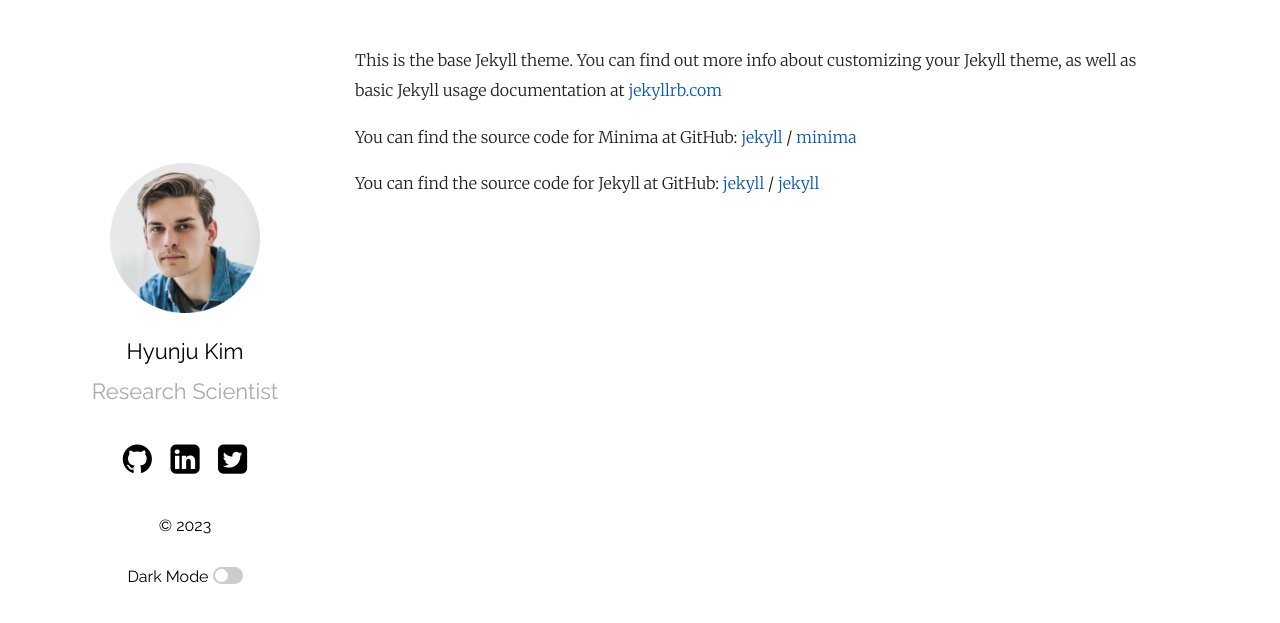
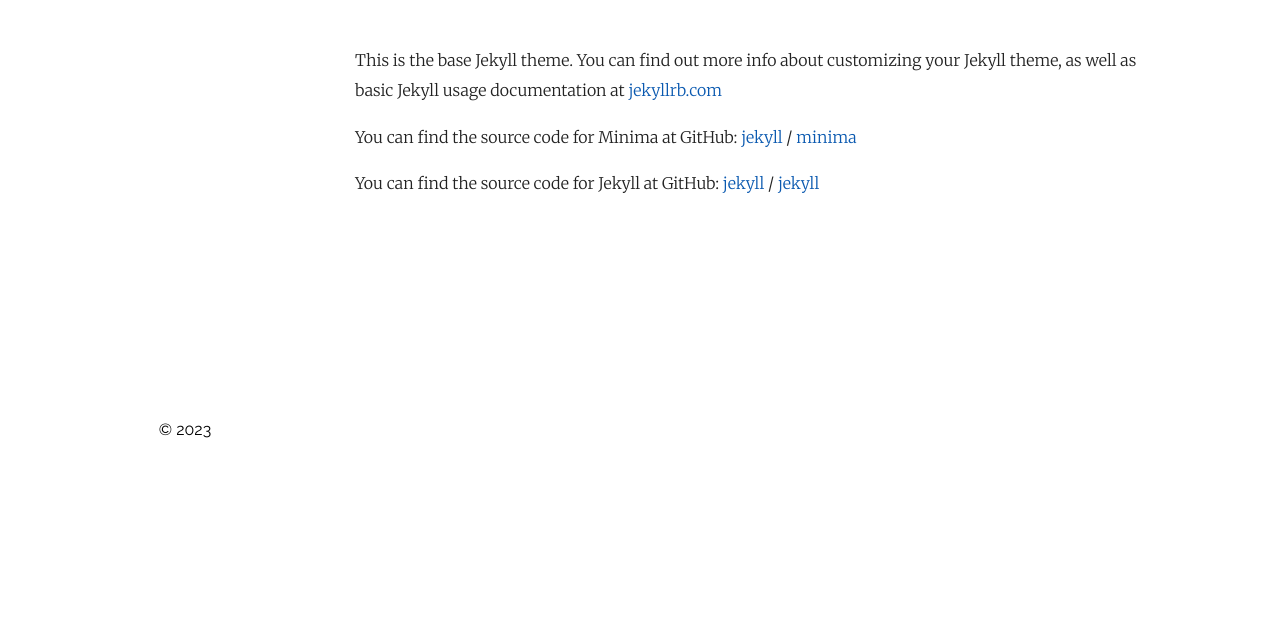
Before and after one commit to iplay93/iplay93.github.io, a Jekyll site: the page built from about.markdown, in a window 1280 px wide. Shown: the top 623 px of the page. Built offline with Jekyll 4.4.1, drawn with Linux system fonts in a browser that asks for light colours; some of the changed lines change nothing that is shown.

Commit message:
change theme

```diff
--- a/_config.yml
+++ b/_config.yml
@@ -1,60 +1,33 @@
-title: Hello Hyunju's World!
-author: Hyunju Kim
-email: iplay93@gmail.com
-description: > # this means to ignore newlines until "show_exerpts:"
-  Write an awesome description for your new site here. You can edit this
-  line in _config.yml. It will appear in your document head meta (for
-  Google search results) and in your feed.xml site description.
-show_excerpts: true # set to true to show excerpts on the homepage
+title: Atlas Jekyll Theme
+desciption: >
+  A jekyll theme for personal website.
+email: yourusername@gmail.com
+baseurl: "/atlas-jekyll-theme" # the subpath of your site, e.g. /blog
+#replace nrdybhu1.github.io with your domainname.com
+url: "https://nrdybhu1.github.io" # the base hostname & protocol for your site
+twitter_username: jekyllrb
+github_username:  Jekyll
+markdown: kramdown
+page_excerpts: true
+favicon: "/img/atlas.png"
+collections:
+  posts:
+    permalink: "/blog/:title:output_ext"
+    output: true
+defaults:
+- scope:
+    path: _posts
+    type: posts
+- scope:
+    path: ''
+  values:
+    image: "/img/preview.png"
+plugins:
+- jekyll-avatar
+- jekyll-feed
+- jekyll-redirect-from
+- jemoji
+- jekyll-paginate
 
-# Minima date format
-# refer to http://shopify.github.io/liquid/filters/date/ if you want to customize this
-sass:
-  sass_dir: _sass
-plainwhite:
-  name: Hyunju Kim
-  tagline: Research Scientist
-  date_format: "%b %-d, %Y"
-  sitemap: true # set to true to generate sitemap.xml content
-  search: true # set to true to enable searchbar
-  dark_mode: true # set to true to add dark mode toggle
-  portfolio_image: "assets/portfolio.png" # the path from the base directory of the site to the image to display (no / at the start)
-  html_lang: "en" # set the lang attribute of the <html> tag for the pages. See here for a list of codes: https://www.w3schools.com/tags/ref_country_codes.asp
-  condensed_mobile:
-    #- home
-    - page
-    - post
-  # generate social links in footer
-  social_links:
-    twitter: samarsault
-    github:  samarsault
-    linkedIn: in/samarsault
-    #dribbble: jekyll
-    #flickr:   jekyll
-    #instagram: jekyll
-    #pinterest: jekyll
-    #youtube: jekyll
-    #facebook: jekyll
-    #soundcloud: jekyll
-    #telegram: jekyll
-    #gitlab: jekyll
-    #email: jekyll
-
-    # Mastodon instances
-    # mastodon:
-    # - username: jekyll
-    #   instance: example.com
-    # - username: jekyll2
-    #   instance: example.com
-
-# If you want to link only specific pages in your header, uncomment
-# this and add the path to the pages in order as they should show up
-#header_pages:
-# - about.md
-
-# Build settings
-theme: plainwhite
-
-plugins:
-  - jekyll-seo-tag
-#  - jekyll-feed
+paginate: 5
+paginate_path: "/blog/page-:num/"
```
